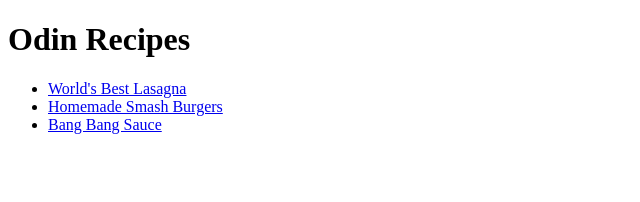
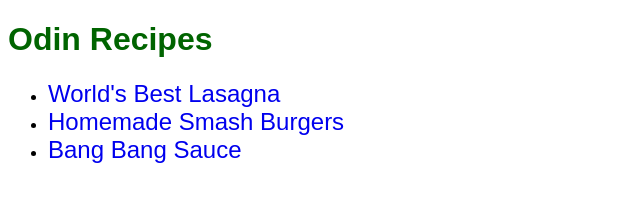
Before and after one commit to artimmy-dev/odin-recipes, a plain HTML site: page index.html in a window 1280 px wide. Shown: the whole page, without its empty margins (0-640 px from the left). Drawn offline with Linux system fonts and the light colour scheme.

Commit message:
Modify index.html and recipes. Add style.css
Se agregó estilo básico a index.html y las recetas

```diff
--- a/index.html
+++ b/index.html
@@ -4,10 +4,11 @@
     <meta charset="UTF-8">
     <meta name="viewport" content="width=device-width, initial-scale=1.0">
     <title>Odin Recipes</title>
+    <link rel="stylesheet" href="style.css">
 </head>
 <body>
     <h1>Odin Recipes</h1>
-    <ul>
+    <ul class="navbar">
         <li><a href="./recipes/lasagna.html">World's Best Lasagna</a></li>
         <li><a href="./recipes/smash-burger.html">Homemade Smash Burgers</a></li>
         <li><a href="./recipes/bang-sauce.html">Bang Bang Sauce</a></li>
--- /dev/null
+++ b/style.css
@@ -0,0 +1,21 @@
+* {
+    font-family: sans-serif;
+}
+
+h1 {
+    color: rgb(0, 100, 0);
+}
+
+ul li a {
+    text-decoration: none;
+    font-size: 24px;
+}
+
+img {
+    width: 300px;
+}
+
+p,
+li {
+    font-size: 18px;
+}
```
Also changed, not shown: recipes/bang-sauce.html (+1 -0 lines), recipes/lasagna.html (+1 -0 lines), recipes/smash-burger.html (+1 -0 lines).
